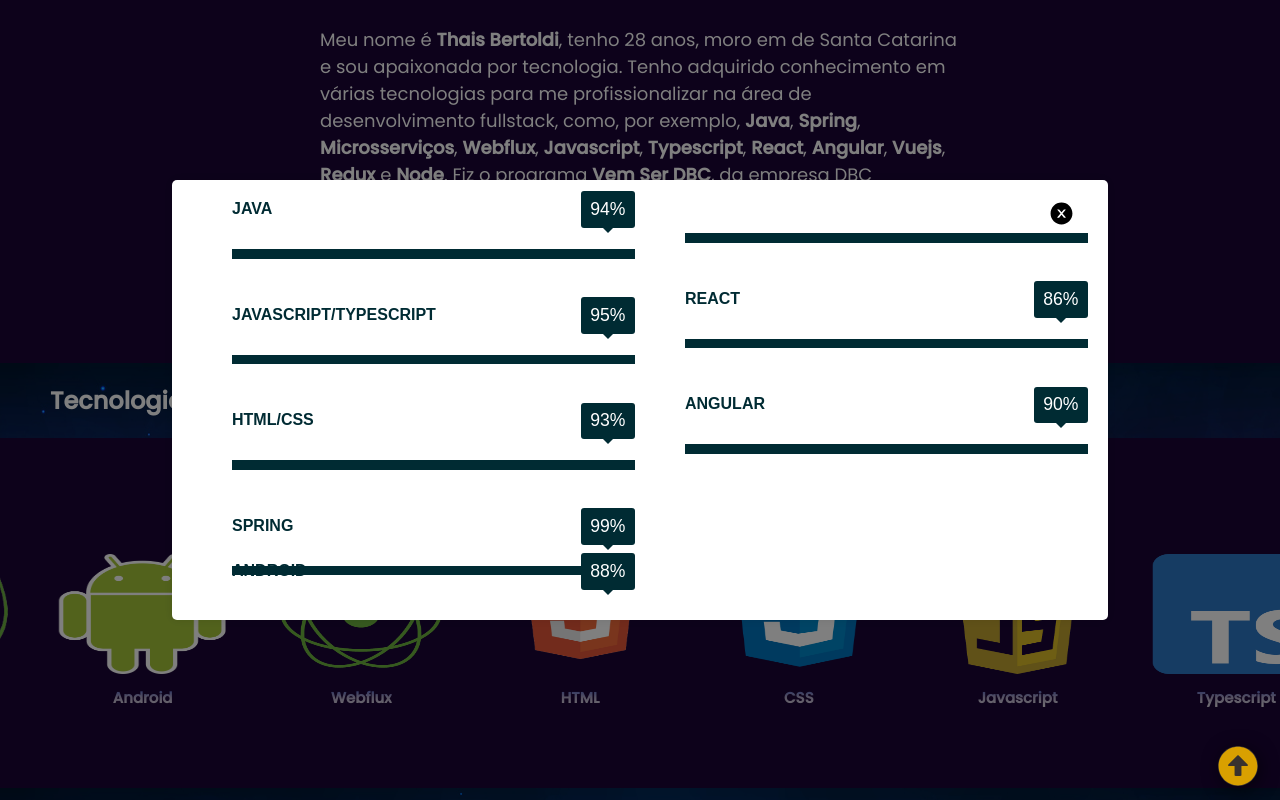
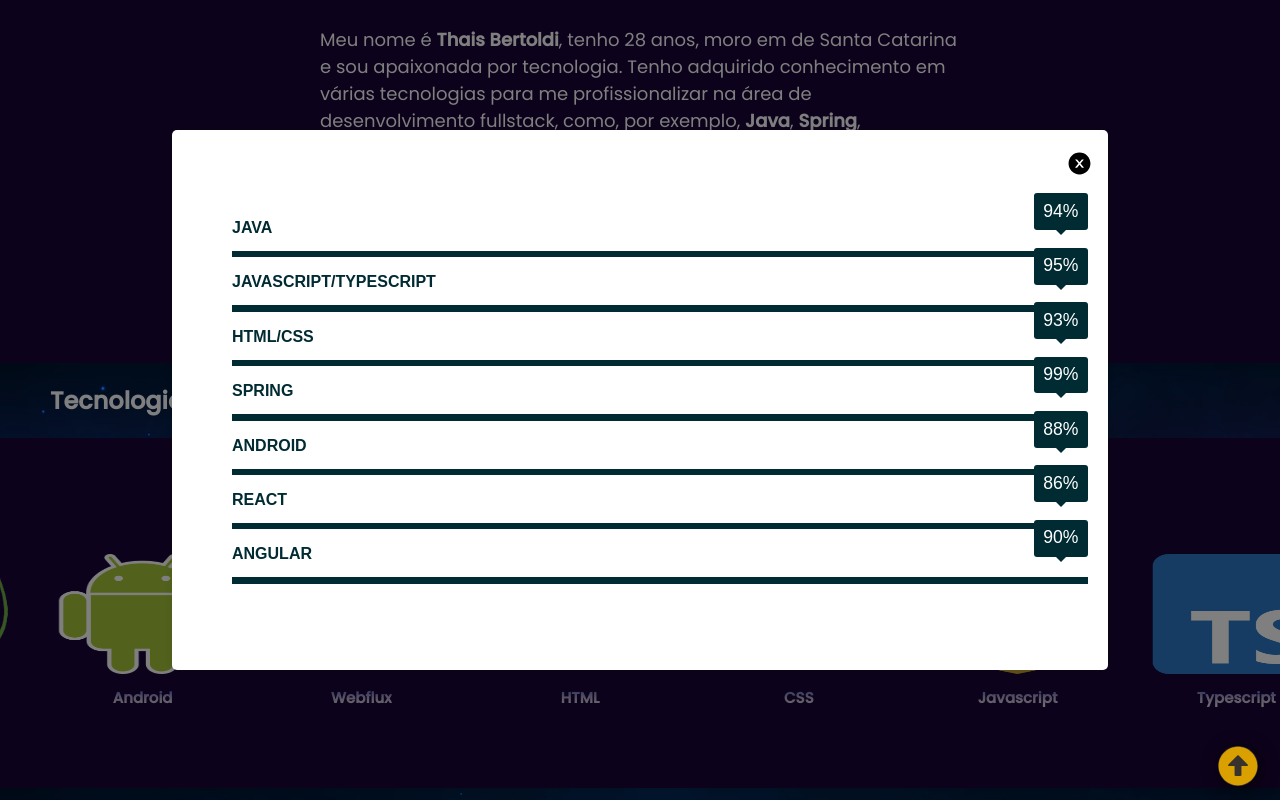
Before and after one commit to thaisBertoldi/portfolio, a React (Create React App) app: page / in a window 1280 px wide. Both pictures are taken after a click on the element "Algo aqui". Shown: the part 878-1678 px from the top of the page. Built offline with nearby package versions, Linux system fonts and the light colour scheme.

Commit message:
feat: organizando o modal

```diff
--- a/src/components/modal/Modal.css
+++ b/src/components/modal/Modal.css
@@ -1,5 +1,4 @@
 .col-six, .col-1-2 {
-    column-count: 2;
     column-gap: 10px;
 }
 
@@ -8,10 +7,10 @@
 }
 
 .skill-bars li {
-    height: 0.6rem;
+    height: 0.4rem;
     background: #a1a1a1;
     width: 100%;
-    margin-bottom: 6rem;
+    margin-bottom: 3rem;
     padding: 0;
     position: relative;
 }
@@ -63,10 +62,9 @@ li {
 .skill-bars li strong {
     position: absolute;
     left: 0;
-    top: -3rem;
+    top: -2rem;
     font-family: "poppins-bold", sans-serif;
     color: #002b33;
     text-transform: uppercase;
     font-size: 1rem;
-    line-height: 1rem;
 }
--- a/src/components/modal/Modal.style.tsx
+++ b/src/components/modal/Modal.style.tsx
@@ -14,7 +14,7 @@ export const ContainerModal = styled.div`
 
 export const Modal = styled.div`
   width: 70%;
-  height: 400px;
+  height: 500px;
   margin: 0 auto;
   background-color: #fff;
   border-radius: 5px;
@@ -29,7 +29,8 @@ export const Modal = styled.div`
 export const BtnClose = styled.button`
   width: 25px;
   height: 25px;
-  margin-left: 95%;
+  margin-left: 97%;
+  margin-bottom: 60px;
   font-size: 25px;
   background-color: transparent;
   outline: none;
--- a/src/components/skills/Skills.tsx
+++ b/src/components/skills/Skills.tsx
@@ -17,20 +17,13 @@ import spring from "../../images/spring.png";
 import android from "../../images/android.png";
 import webflux from "../../images/webflux.png";
 import { Card, ContainerSkills, Img, SlideTrack } from "./Skills.style";
-import ModalInfo from "../modal/ModalInfo.component";
-import { useState } from "react";
-import { ModalDTO } from "../../models/ModalComponentDTO";
 
 function Skills() {
-  const [openModal, setopenModal] = useState<ModalDTO>({
-    open: false,
-    id: 0,
-  });
 
   return (
     <ContainerSkills>
       <SlideTrack>
-        <Card onClick={() => setopenModal({ open: true })}>
+        <Card>
           <Img src={java} alt="logo java" />
           <TitleGradient size={"15px"}>JAVA</TitleGradient>
         </Card>
@@ -95,7 +88,6 @@ function Skills() {
           <TitleGradient size={"15px"}>Styled Components</TitleGradient>
         </Card>
       </SlideTrack>
-      {openModal.open && <ModalInfo onClick={() => setopenModal({ open: false })} />}
     </ContainerSkills>
   );
 }
```
